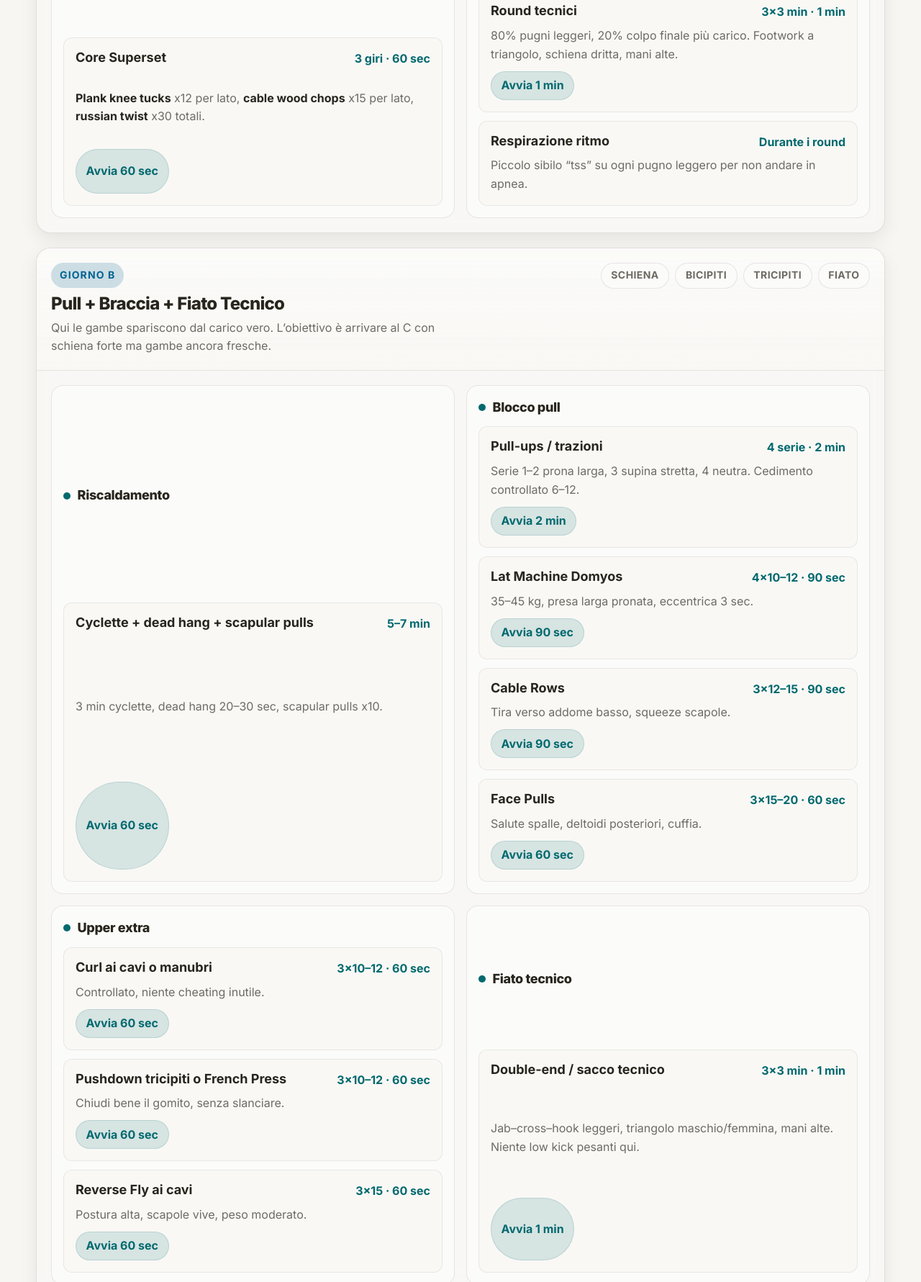
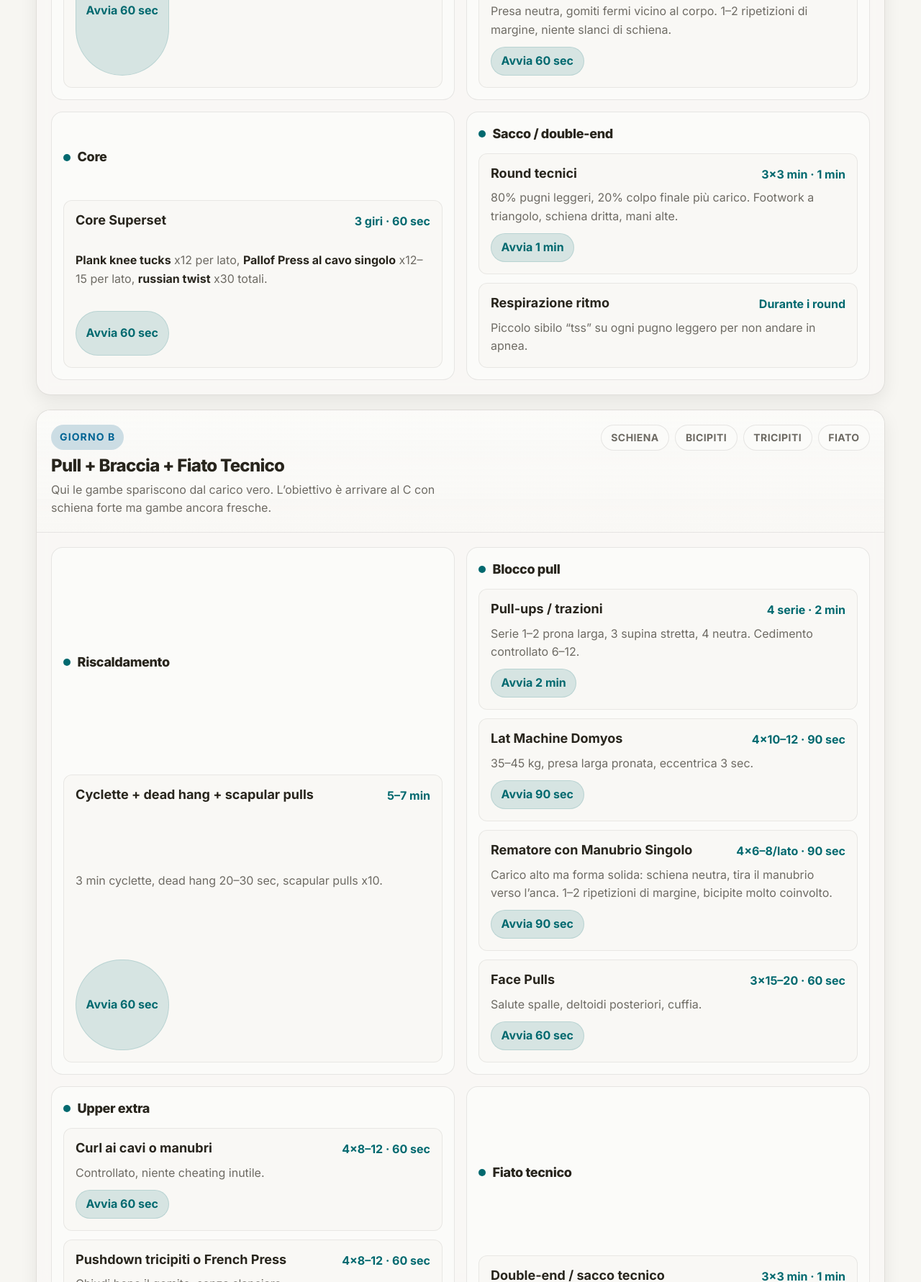
Before and after one commit to AlessioQuagliara/alessioquagliara-training, a plain HTML site: page index.html in a window 1280 px wide. Shown: the part 1771-3552 px from the top of the page at 72% size. Drawn offline with Linux system fonts and the light colour scheme.

Commit message:
Modifiche
Aggiorna esercizi Giorno A e B: floor press, alzate laterali/posteriori, rematore, volume braccia

```diff
--- a/index.html
+++ b/index.html
@@ -670,17 +670,18 @@
               <h4><span class="block-dot"></span> Blocco push</h4>
               <ul>
                 <li class="exercise"><div class="exercise-top"><div class="exercise-name">Archer Push-ups</div><div class="exercise-meta">3×8–10 · 90 sec</div></div><div class="exercise-notes">Focus petto, deltoidi, core.</div><div class="mini-actions"><button class="mini-btn" data-rest="90">Avvia 90 sec</button></div></li>
-                <li class="exercise"><div class="exercise-top"><div class="exercise-name">Chest Press ai cavi Domyos</div><div class="exercise-meta">4×10–12 · 90 sec</div></div><div class="exercise-notes">30–40 kg, 2 sec spinta, 3 sec ritorno, cedimento tecnico in fascia 10–12.</div><div class="mini-actions"><button class="mini-btn" data-rest="90">Avvia 90 sec</button></div></li>
+                <li class="exercise"><div class="exercise-top"><div class="exercise-name">Floor Press con Manubri Pesanti</div><div class="exercise-meta">4×6–10 · 90 sec</div></div><div class="exercise-notes">Manubri pesanti, 1–2 ripetizioni di margine. 2 sec spinta, 3 sec discesa controllata, stop leggero a terra senza rimbalzare.</div><div class="mini-actions"><button class="mini-btn" data-rest="90">Avvia 90 sec</button></div></li>
                 <li class="exercise"><div class="exercise-top"><div class="exercise-name">Pike Push-ups</div><div class="exercise-meta">4×6–8 · 60 sec</div></div><div class="exercise-notes">Deltoidi anteriori, tronco stabile.</div><div class="mini-actions"><button class="mini-btn" data-rest="60">Avvia 60 sec</button></div></li>
-                <li class="exercise"><div class="exercise-top"><div class="exercise-name">Cable Lateral Raises</div><div class="exercise-meta">3×12–15 · 60 sec</div></div><div class="exercise-notes">Peso leggero, controllo pieno sul lato.</div><div class="mini-actions"><button class="mini-btn" data-rest="60">Avvia 60 sec</button></div></li>
+                <li class="exercise"><div class="exercise-top"><div class="exercise-name">Alzate Laterali con Manubri</div><div class="exercise-meta">3×12–15 · 60 sec</div></div><div class="exercise-notes">Tempo 2-0-3: 2 sec salita, nessuna pausa in alto, 3 sec discesa lenta. Fermati poco sotto la linea delle spalle, gomiti morbidi.</div><div class="mini-actions"><button class="mini-btn" data-rest="60">Avvia 60 sec</button></div></li>
                 <li class="exercise"><div class="exercise-top"><div class="exercise-name">Dips alle parallele</div><div class="exercise-meta">4×6–10 · 90 sec</div></div><div class="exercise-notes">A cedimento con forma pulita, niente rimbalzi.</div><div class="mini-actions"><button class="mini-btn" data-rest="90">Avvia 90 sec</button></div></li>
+                <li class="exercise"><div class="exercise-top"><div class="exercise-name">Curl Hammer con Manubri (extra braccia)</div><div class="exercise-meta">3×10–12 · 60 sec</div></div><div class="exercise-notes">Presa neutra, gomiti fermi vicino al corpo. 1–2 ripetizioni di margine, niente slanci di schiena.</div><div class="mini-actions"><button class="mini-btn" data-rest="60">Avvia 60 sec</button></div></li>
               </ul>
             </div>
 
             <div class="block">
               <h4><span class="block-dot"></span> Core</h4>
               <ul>
-                <li class="exercise"><div class="exercise-top"><div class="exercise-name">Core Superset</div><div class="exercise-meta">3 giri · 60 sec</div></div><div class="exercise-notes"><strong>Plank knee tucks</strong> x12 per lato, <strong>cable wood chops</strong> x15 per lato, <strong>russian twist</strong> x30 totali.</div><div class="mini-actions"><button class="mini-btn" data-rest="60">Avvia 60 sec</button></div></li>
+                <li class="exercise"><div class="exercise-top"><div class="exercise-name">Core Superset</div><div class="exercise-meta">3 giri · 60 sec</div></div><div class="exercise-notes"><strong>Plank knee tucks</strong> x12 per lato, <strong>Pallof Press al cavo singolo</strong> x12–15 per lato, <strong>russian twist</strong> x30 totali.</div><div class="mini-actions"><button class="mini-btn" data-rest="60">Avvia 60 sec</button></div></li>
               </ul>
             </div>
 
@@ -731,7 +732,7 @@
               <ul>
                 <li class="exercise"><div class="exercise-top"><div class="exercise-name">Pull-ups / trazioni</div><div class="exercise-meta">4 serie · 2 min</div></div><div class="exercise-notes">Serie 1–2 prona larga, 3 supina stretta, 4 neutra. Cedimento controllato 6–12.</div><div class="mini-actions"><button class="mini-btn" data-rest="120">Avvia 2 min</button></div></li>
                 <li class="exercise"><div class="exercise-top"><div class="exercise-name">Lat Machine Domyos</div><div class="exercise-meta">4×10–12 · 90 sec</div></div><div class="exercise-notes">35–45 kg, presa larga pronata, eccentrica 3 sec.</div><div class="mini-actions"><button class="mini-btn" data-rest="90">Avvia 90 sec</button></div></li>
-                <li class="exercise"><div class="exercise-top"><div class="exercise-name">Cable Rows</div><div class="exercise-meta">3×12–15 · 90 sec</div></div><div class="exercise-notes">Tira verso addome basso, squeeze scapole.</div><div class="mini-actions"><button class="mini-btn" data-rest="90">Avvia 90 sec</button></div></li>
+                <li class="exercise"><div class="exercise-top"><div class="exercise-name">Rematore con Manubrio Singolo</div><div class="exercise-meta">4×6–8/lato · 90 sec</div></div><div class="exercise-notes">Carico alto ma forma solida: schiena neutra, tira il manubrio verso l’anca. 1–2 ripetizioni di margine, bicipite molto coinvolto.</div><div class="mini-actions"><button class="mini-btn" data-rest="90">Avvia 90 sec</button></div></li>
                 <li class="exercise"><div class="exercise-top"><div class="exercise-name">Face Pulls</div><div class="exercise-meta">3×15–20 · 60 sec</div></div><div class="exercise-notes">Salute spalle, deltoidi posteriori, cuffia.</div><div class="mini-actions"><button class="mini-btn" data-rest="60">Avvia 60 sec</button></div></li>
               </ul>
             </div>
@@ -739,9 +740,9 @@
             <div class="block">
               <h4><span class="block-dot"></span> Upper extra</h4>
               <ul>
-                <li class="exercise"><div class="exercise-top"><div class="exercise-name">Curl ai cavi o manubri</div><div class="exercise-meta">3×10–12 · 60 sec</div></div><div class="exercise-notes">Controllato, niente cheating inutile.</div><div class="mini-actions"><button class="mini-btn" data-rest="60">Avvia 60 sec</button></div></li>
-                <li class="exercise"><div class="exercise-top"><div class="exercise-name">Pushdown tricipiti o French Press</div><div class="exercise-meta">3×10–12 · 60 sec</div></div><div class="exercise-notes">Chiudi bene il gomito, senza slanciare.</div><div class="mini-actions"><button class="mini-btn" data-rest="60">Avvia 60 sec</button></div></li>
-                <li class="exercise"><div class="exercise-top"><div class="exercise-name">Reverse Fly ai cavi</div><div class="exercise-meta">3×15 · 60 sec</div></div><div class="exercise-notes">Postura alta, scapole vive, peso moderato.</div><div class="mini-actions"><button class="mini-btn" data-rest="60">Avvia 60 sec</button></div></li>
+                <li class="exercise"><div class="exercise-top"><div class="exercise-name">Curl ai cavi o manubri</div><div class="exercise-meta">4×8–12 · 60 sec</div></div><div class="exercise-notes">Controllato, niente cheating inutile.</div><div class="mini-actions"><button class="mini-btn" data-rest="60">Avvia 60 sec</button></div></li>
+                <li class="exercise"><div class="exercise-top"><div class="exercise-name">Pushdown tricipiti o French Press</div><div class="exercise-meta">4×8–12 · 60 sec</div></div><div class="exercise-notes">Chiudi bene il gomito, senza slanciare.</div><div class="mini-actions"><button class="mini-btn" data-rest="60">Avvia 60 sec</button></div></li>
+                <li class="exercise"><div class="exercise-top"><div class="exercise-name">Alzate Posteriori con Manubri (busto flesso)</div><div class="exercise-meta">3×12–15 · 60 sec</div></div><div class="exercise-notes">Busto inclinato ~45–70°, schiena neutra. Braccia leggermente piegate, apri verso fuori, pensa a “tirare coi deltoidi dietro”, non coi trapezi.</div><div class="mini-actions"><button class="mini-btn" data-rest="60">Avvia 60 sec</button></div></li>
               </ul>
             </div>
 
```
